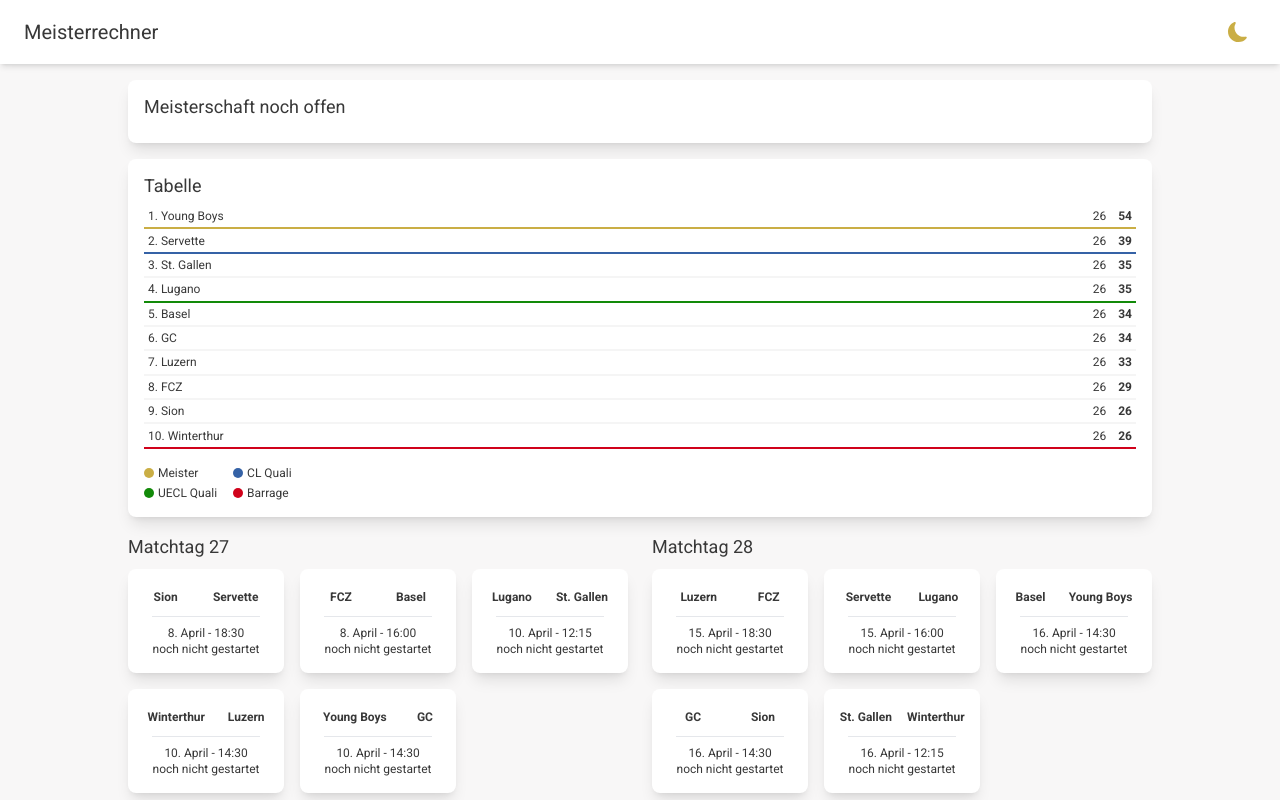
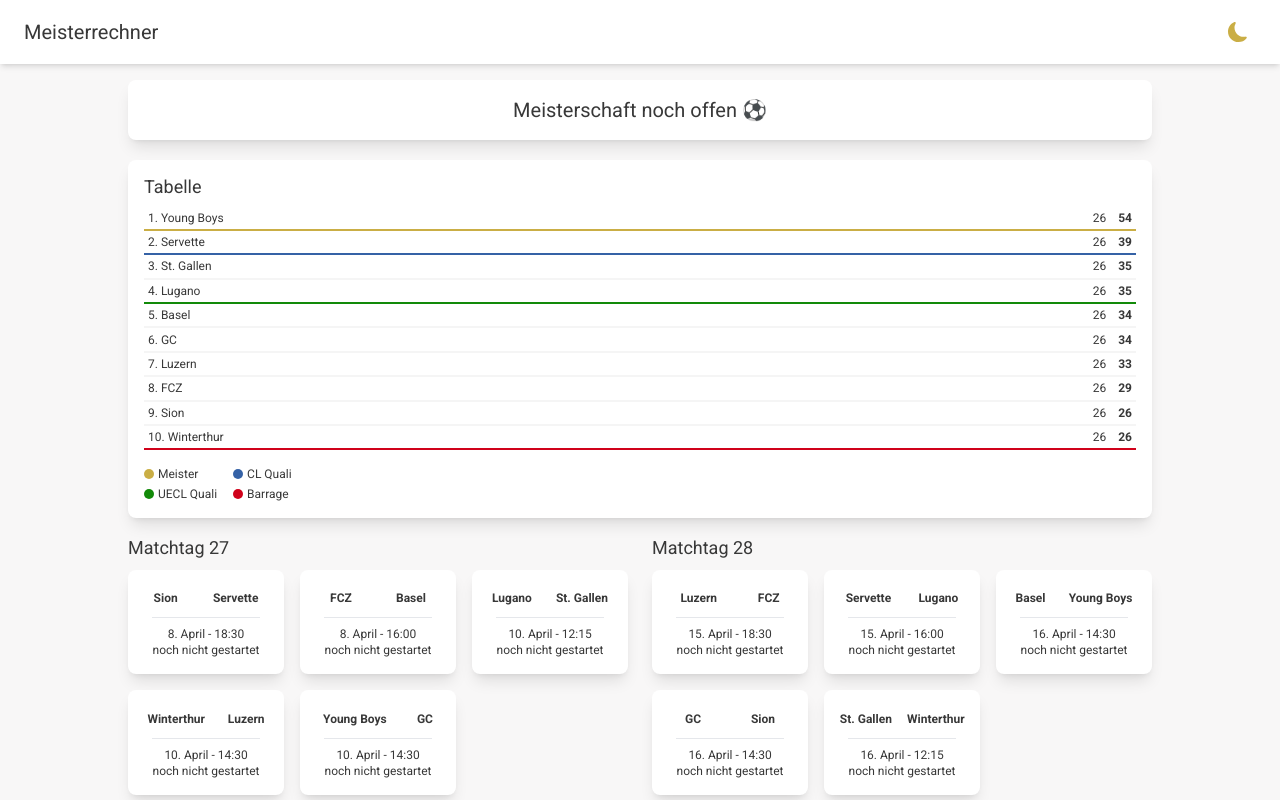
Before and after one commit to LucaSchere/meisterrechner, a React (Vite) app: page / in a window 1280 px wide. Shown: the top 800 px of the page. Built offline with nearby package versions, Linux system fonts and the light colour scheme.

Commit message:
new status card

```diff
--- a/index.html
+++ b/index.html
@@ -16,7 +16,7 @@
     />
 
 </head>
-<body class="h-full bg-silver-100 dark:bg-mine-700">
+<body class="h-full bg-silver-100 dark:bg-mine-600">
 <div id="root"></div>
 <script type="module" src="/src/main.tsx"></script>
 </body>
--- a/src/App.tsx
+++ b/src/App.tsx
@@ -28,7 +28,7 @@
             {mounted &&
                 <ThemeContext.Provider value={{theme, setTheme}}>
                     <Header/>
-                    <main className={`pt-16 max-w-screen overflow-hidden`}>
+                    <main className={`overflow-hidden`}>
                         <ContentWrapper>
                             <CalculatorProvider>
                                 <FlashTableProvider>
--- /dev/null
+++ b/src/components/Calculator/Bracket.tsx
@@ -0,0 +1,17 @@
+import * as React from 'react';
+import MatchDay from "@/components/Calculator/MatchDay";
+import {IMatchDay} from "@/models/IMatchDay";
+
+interface IBracketProps {
+    upcomingMatchdays: IMatchDay[];
+}
+
+const Bracket = (props: IBracketProps): JSX.Element => {
+    return <div className={`grid md:grid-cols-2 gap-4 lg:gap-6 my-4`}>
+        {props.upcomingMatchdays.map(matchDay => {
+            return <MatchDay matchDay={matchDay} key={matchDay.round}/>
+        })}
+    </div>
+};
+
+export default Bracket;
--- a/src/components/Calculator/Calculator.tsx
+++ b/src/components/Calculator/Calculator.tsx
@@ -1,10 +1,10 @@
 import * as React from 'react';
 import {useContext, useEffect} from "react";
-import MatchDay from "@/components/Calculator/MatchDay";
 import TableCard from "@/components/Calculator/TableCard";
 import {FlashTableContext} from "@/context/FlashTableContext";
 import StatusCard from "@/components/Calculator/StatusCard";
 import {CalculatorContext} from "@/context/CalculatorContext";
+import Bracket from "@/components/Calculator/Bracket";
 
 const Calculator = (): JSX.Element => {
 
@@ -15,17 +15,15 @@
         calculateChampionshipState(table, upcomingMatchdays);
     }, [table, upcomingMatchdays]);
 
-    return <div className={`w-full max-w-5xl`}>
+    return <div className={`relative`}>
         {
             table && upcomingMatchdays && <>
-                <div className={``}>
+                <div className={`h-16`}>
                     <StatusCard/>
+                </div>
+                <div className={`mt-4`}>
                     <TableCard table={table} showLegacy/>
-                </div>
-                <div className={`grid md:grid-cols-2 gap-4 lg:gap-6 my-4`}>
-                    {upcomingMatchdays.map(matchDay => {
-                        return <MatchDay matchDay={matchDay} key={matchDay.round}/>
-                    })}
+                    <Bracket upcomingMatchdays={upcomingMatchdays}/>
                 </div>
             </>
         }
--- a/src/components/Calculator/ContentWrapper.tsx
+++ b/src/components/Calculator/ContentWrapper.tsx
@@ -4,8 +4,10 @@
 import {PropsWithChildren} from "react";
 
 const ContentWrapper = (props: PropsWithChildren): JSX.Element => {
-    return <div className={`content-width flex flex-row justify-center p-4`}>
-        {props.children}
+    return <div className={`absolute w-full flex flex-row justify-center p-4`}>
+        <div className={`content-width `}>
+            {props.children}
+        </div>
     </div>
 };
 
--- a/src/components/Calculator/StatusCard.tsx
+++ b/src/components/Calculator/StatusCard.tsx
@@ -1,19 +1,49 @@
 import * as React from 'react';
-import {useContext} from 'react';
+import {useContext, useEffect} from 'react';
 import Card from "@/components/shared/Card";
 import {CalculatorContext} from "@/context/CalculatorContext";
 import {ChampionshipState} from "@/models/ChampionshipState";
 import {ChampionshipWinType} from "@/models/ChampionshipWinType";
+import renameTeam from "@/helpers/renameTeam";
+import useMediaQuery from "@/hooks/useMediaQuery";
+import useScrollOffset from "@/hooks/useScrollOffset";
 
 const StatusCard = (): JSX.Element => {
 
-    const {championshipState, decidingRound, championshipWinType} = useContext(CalculatorContext)!!;
+    const {winningTeam, championshipState, decidingMatchDay, championshipWinType} = useContext(CalculatorContext)!!;
+    const [offsetReached, listenToScroll, stopListeningToScroll] = useScrollOffset(80); // Header + ContentWrapper padding
+    const onSmallDevice = useMediaQuery('(max-width: 560px)');
 
-    return <Card
-        title={championshipState == ChampionshipState.Determined ?
-            `Meister steht fest in Runde ${decidingRound} (${championshipWinType == ChampionshipWinType.OnField ? 'Feld' : 'Sofa'})` : "Meisterschaft noch offen"}
-        cardStyles={`p-4`}
-    />
+    const eventOfWinner = decidingMatchDay?.events.find(event => event.idHomeTeam == winningTeam?.idTeam || event.idAwayTeam == winningTeam?.idTeam)!;
+    const opponent = eventOfWinner?.idHomeTeam == winningTeam?.idTeam ? eventOfWinner?.strAwayTeam : eventOfWinner?.strHomeTeam;
+
+    const determinedMessage =
+        `${renameTeam(winningTeam?.strTeam ?? '', true)} wird Meister in Runde ${decidingMatchDay?.round} ` +
+        `${championshipWinType == ChampionshipWinType.OnCouch ? 'auf dem Sofa' : `gegen ${renameTeam(opponent ?? '', onSmallDevice)}`} 🏆`;
+    const notDecidedMessage = `Meisterschaft noch offen ⚽`;
+    const message = championshipState == ChampionshipState.Determined ? determinedMessage : notDecidedMessage;
+
+    useEffect(() => {
+        listenToScroll();
+        return stopListeningToScroll;
+    }, [listenToScroll, stopListeningToScroll]);
+
+    useEffect(() => {
+
+    }, [offsetReached]);
+
+    return <>
+        <Card cardStyles={`dark:bg-mine-900 ${offsetReached ?
+            'fixed top-0 left-1/2 translate-x-[-50%] py-4 mx-auto rounded-none growing-status-card md:growing-status-card-md' :
+            'px-2 py-4 md:p-4 sticky top-0'}`
+        }>
+            <div className={`flex flex-col items-center`}>
+                <div className={`text-2xl text-[16px] sm:text-lg md:text-xl font-normal`}>
+                    {message}
+                </div>
+            </div>
+        </Card>
+    </>
 };
 
 export default StatusCard;
--- a/src/components/Header/Header.tsx
+++ b/src/components/Header/Header.tsx
@@ -2,10 +2,9 @@
 import ThemeSwitch from "@/components/Header/ThemeSwitch";
 
 const Header = (): JSX.Element => {
-    return <header className="fixed top-0 w-full h-16">
+    return <header className="top-0 w-full h-16">
         <nav
-            className={`relative flex h-full w-full flex-wrap items-center py-3 justify-between shadow-md
-            bg-silver-50 dark:bg-mine-900`}>
+            className={`relative flex h-full w-full flex-wrap items-center py-3 header`}>
             <div className="flex w-full flex-wrap items-center justify-between px-6">
                 <div>
                     <a className="text-xl" href="#">Meisterrechner</a>
--- a/src/components/shared/Card.tsx
+++ b/src/components/shared/Card.tsx
@@ -13,7 +13,7 @@
 const Card = (props: PropsWithChildren<ICardProps>): JSX.Element => {
     return <div
         onClick={props.onClick}
-        className={`block rounded-lg bg-silver-50 shadow-lg dark:bg-mine-600 ${props.cardStyles ? props.cardStyles : ''}`}>
+        className={`block rounded-lg bg-silver-50 shadow-lg dark:bg-mine-700 ${props.cardStyles ? props.cardStyles : ''}`}>
         {props.title &&
             <h5 className={`mb-2 text-lg font-normal leading-tight ${props.titleStyles ? props.title : ''}`}>
                 {props.title}
--- a/src/context/CalculatorContext.tsx
+++ b/src/context/CalculatorContext.tsx
@@ -9,8 +9,9 @@
 interface ICalculatorContext {
     calculateChampionshipState: (table: ITable, upcomingMatchdays: IMatchDay[]) => void;
     championshipState: ChampionshipState;
-    decidingRound: number;
+    decidingMatchDay: IMatchDay | null;
     championshipWinType: ChampionshipWinType;
+    winningTeam: IStanding | null;
 }
 
 export const CalculatorContext = createContext<ICalculatorContext | null>(null);
@@ -22,8 +23,9 @@
 export const CalculatorProvider = (props: PropsWithChildren) => {
 
     const [championshipState, setChampionshipState] = useState<ChampionshipState>(ChampionshipState.NotDecided)
-    const [decidingRound, setDecidingRound] = useState<number>(-1);
+    const [decidingMatchDay, setDecidingMatchDay] = useState<IMatchDay | null>(null);
     const [championshipWinType, setChampionshipWinType] = useState<ChampionshipWinType>(ChampionshipWinType.OnField);
+    const [winningTeam, setWinningTeam] = useState<IStanding | null>(null);
 
     /**
      * Calculates the championship state and the deciding round if the championship is decided yet
@@ -50,26 +52,26 @@
                 ChampionshipState.NotDecided : ChampionshipState.Determined;
         setChampionshipState(championshipState);
 
-        /*
-         * based on the championship state the deciding round is calculated
-         */
-        calculateDecidingRound(championshipState, firstTeam, bestContender, upcomingMatchdays, bestContenderMaxPossiblePoints);
+
+        if (championshipState == ChampionshipState.Determined) {
+            setWinningTeam(firstTeam);
+            /*
+             * based on the championship state the deciding round is calculated
+             */
+            calculateDecidingMatchDay(firstTeam, bestContender, upcomingMatchdays, bestContenderMaxPossiblePoints);
+        } else {
+            setDecidingMatchDay(null);
+        }
     }
 
     /**
      * Calculates the deciding round based on the championship state and the results of calculateChampionshipState
-     * @param championshipState
      * @param firstTeam
      * @param bestContender
      * @param upcomingMatchdays
      * @param bestContenderMaxPossiblePoints
      */
-    const calculateDecidingRound = (championshipState: ChampionshipState, firstTeam: IStanding, bestContender: IStanding, upcomingMatchdays: IMatchDay[],  bestContenderMaxPossiblePoints: number) => {
-        if (championshipState == ChampionshipState.NotDecided) {
-            setDecidingRound(-1);
-            return;
-        }
-
+    const calculateDecidingMatchDay = (firstTeam: IStanding, bestContender: IStanding, upcomingMatchdays: IMatchDay[], bestContenderMaxPossiblePoints: number) => {
         /*
          * If the championship ist not decided yet there is at least one participant that could still overtake the first team
          * the deciding round is the round in which the current first team could possibly still lose the championship
@@ -103,7 +105,7 @@
             bestContenderMaxPossiblePoints += pointsLostByContenderOnThisMatchDay;
 
             if (firstTeamPoints <= bestContenderMaxPossiblePoints) {
-                setDecidingRound(upcomingMatchdays[i].round);
+                setDecidingMatchDay(upcomingMatchdays[i]);
                 calculateChampionshipWinType(
                     eventOfFirstTeam,
                     eventOfContender,
@@ -120,7 +122,7 @@
     }
 
     /**
-     * Calculates the type of the championship win based on the results of calculateDecidingRound
+     * Calculates the type of the championship win based on the results of calculateDecidingMatchDay
      * @param eventOfFirstTeam
      * @param eventOfContender
      * @param periodFromEventOfFirstTeamToEventOfContender
@@ -195,7 +197,7 @@
 
     return (
         <CalculatorContext.Provider
-            value={{calculateChampionshipState, championshipState, decidingRound, championshipWinType}}>
+            value={{calculateChampionshipState, championshipState, decidingMatchDay, championshipWinType, winningTeam}}>
             {props.children}
         </CalculatorContext.Provider>
     );
--- a/src/helpers/renameTeam.ts
+++ b/src/helpers/renameTeam.ts
@@ -12,6 +12,6 @@
 }
 
 const renameTeam = (teamName: string, short?: boolean) => {
-    return (short ? mapping[teamName].short : mapping[teamName].long) || teamName;
+    return (short ? mapping[teamName]?.short : mapping[teamName]?.long) || teamName;
 }
 export default renameTeam;
--- /dev/null
+++ b/src/hooks/useScrollOffset.ts
@@ -0,0 +1,37 @@
+import {useEffect, useState} from "react";
+
+const useScrollOffset = (offset: number): [boolean, () => boolean, () => void, boolean] => {
+
+    const [componentMounted, setComponentMounted] = useState<boolean>(false);
+    const [offsetReached, setOffsetReached] = useState<boolean>(false);
+    const [listening, setListening] = useState<boolean>(false);
+
+    useEffect(() => {
+        setComponentMounted(true);
+    }, []);
+
+    if (!componentMounted) { // document is not available before mount
+        return [
+            false,
+            () => false,
+            () => console.info("could not stop listening to scroll yet."),
+            false
+        ];
+    }
+
+    const listenToScroll = (): boolean => {
+        setListening(true);
+        window.onscroll = () => {
+            setOffsetReached(window.scrollY > offset);
+        };
+        return window.scrollY > offset;
+    };
+
+    const stopListeningToScroll = () => {
+        setListening(false);
+        window.onscroll = null;
+    };
+
+    return [offsetReached, listenToScroll, stopListeningToScroll, listening];
+}
+export default useScrollOffset;
--- a/src/index.css
+++ b/src/index.css
@@ -45,10 +45,43 @@
 
 @layer components {
     .content-width {
-        @apply mx-auto max-w-7xl;
+        @apply mx-auto w-full md:max-w-5xl;
     }
 
     .badge {
         @apply inline-block whitespace-nowrap rounded-[0.27rem] px-[0.65em] pt-[0.35em] pb-[0.25em] text-center align-baseline font-bold leading-none overflow-hidden;
     }
+
+    .header {
+        @apply justify-between shadow-md bg-silver-50 dark:bg-mine-900;
+    }
+
+    .growing-status-card {
+        width: calc(100% - 32px);
+        animation: grow 225ms forwards;
+    }
+
+    .growing-status-card-md {
+        @apply w-[1024px];
+        animation: grow-md 225ms forwards;
+    }
+
+    @keyframes grow {
+        0% {
+            width: calc(100% - 32px);
+        }
+        /* 100% - contentwrapper padding */
+        100% {
+            @apply w-screen;
+        }
+    }
+
+    @keyframes grow-md {
+        0% {
+            @apply w-[1024px];
+        }
+        100% {
+            @apply w-screen;
+        }
+    }
 }
```
